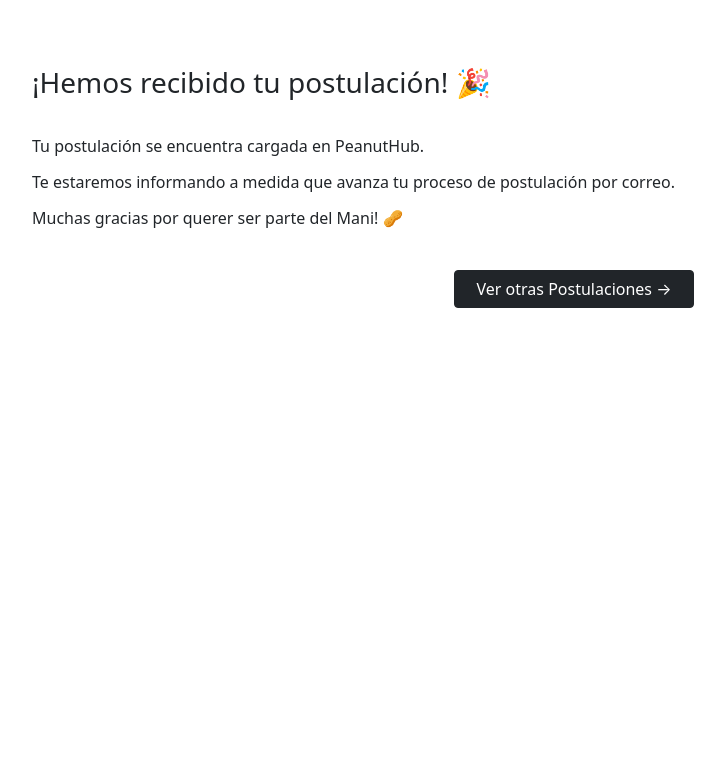
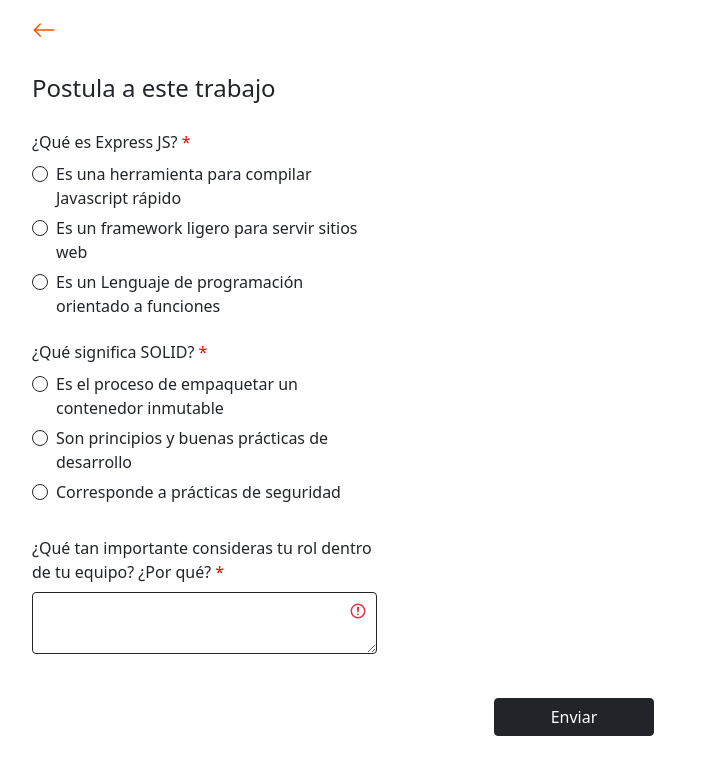
Before and after one commit to israelpeanut/front-psycho-killer, a Next.js app: page /questions in a window 1280 px wide. Shown: the top 774 px of the page, without its empty margins (66-791 px from the left). Built offline with nearby package versions, Linux system fonts and the light colour scheme.

Commit message:
preguntas

```diff
--- a/src/components/QuestionsForm/QuestionsForm.jsx
+++ b/src/components/QuestionsForm/QuestionsForm.jsx
@@ -10,7 +10,7 @@
 export const QuestionsForm = ({ onBackHandler, onNextHandler }) => {
   const [validated, setValidated] = useState(true);
   const [sent, setSent] = useState(false);
-  const [profile, setProfile] = useState({ ...questions.ux });
+  const [profile, setProfile] = useState({ ...questions.fullstack });
   const [answers, setAnswers] = useState({
     questions: [],
     long_question: { question: profile.long_question, answer: "" }
--- a/src/data/questions.json
+++ b/src/data/questions.json
@@ -3,23 +3,24 @@
         "questions": [
             {
                 "id": "1",
-                "title": "¿Cómo le gusta la piña a la tía?",
+                "title": "¿Qué es Express JS?",
                 "alternatives": [
-                    {"id": "1", "text": "A la tia le gusta la piña pelá"},
-                    {"id": "2", "text": "Tangananica"}
+                    {"id": "1", "text": "Es una herramienta para compilar Javascript rápido"},
+                    {"id": "2", "text": "Es un framework ligero para servir sitios web"},
+                    {"id": "3", "text": "Es un Lenguaje de programación orientado a funciones"}
                 ]
             },
             {
                 "id": "2",
-                "title": "¿Qué te parece responder preguntas?",
+                "title": "¿Qué significa SOLID?",
                 "alternatives": [
-                    {"id": "1", "text": "Me gusta"},
-                    {"id": "2", "text": "Me encanta"},
-                    {"id": "3", "text": "me regusta"}
+                    {"id": "1", "text": "Es el proceso de empaquetar un contenedor inmutable"},
+                    {"id": "2", "text": "Son principios y buenas prácticas de desarrollo"},
+                    {"id": "3", "text": "Corresponde a prácticas de seguridad"}
                 ]
             }
         ],
-        "long_question": "¿Eres capaz de tomar decisiones o prefieres que las tomen por ti?"
+        "long_question": "¿Qué tan importante consideras tu rol dentro de tu equipo? ¿Por qué?"
     },
     "ux": {
         "questions": [
--- a/src/pages/questions/index.js
+++ b/src/pages/questions/index.js
@@ -5,7 +5,7 @@
 export default function Questions() {
   return (
     <div className="container container-fluid">
-      <ThankYouScreen />
+      <QuestionsForm />
     </div>
   );
 }
```
